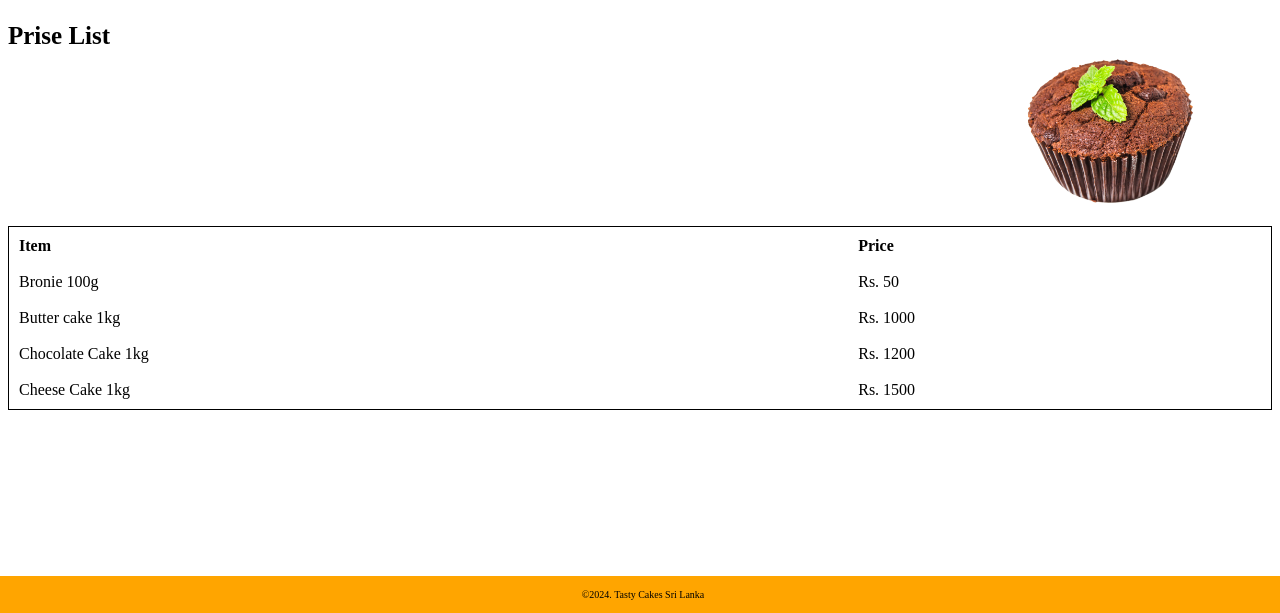
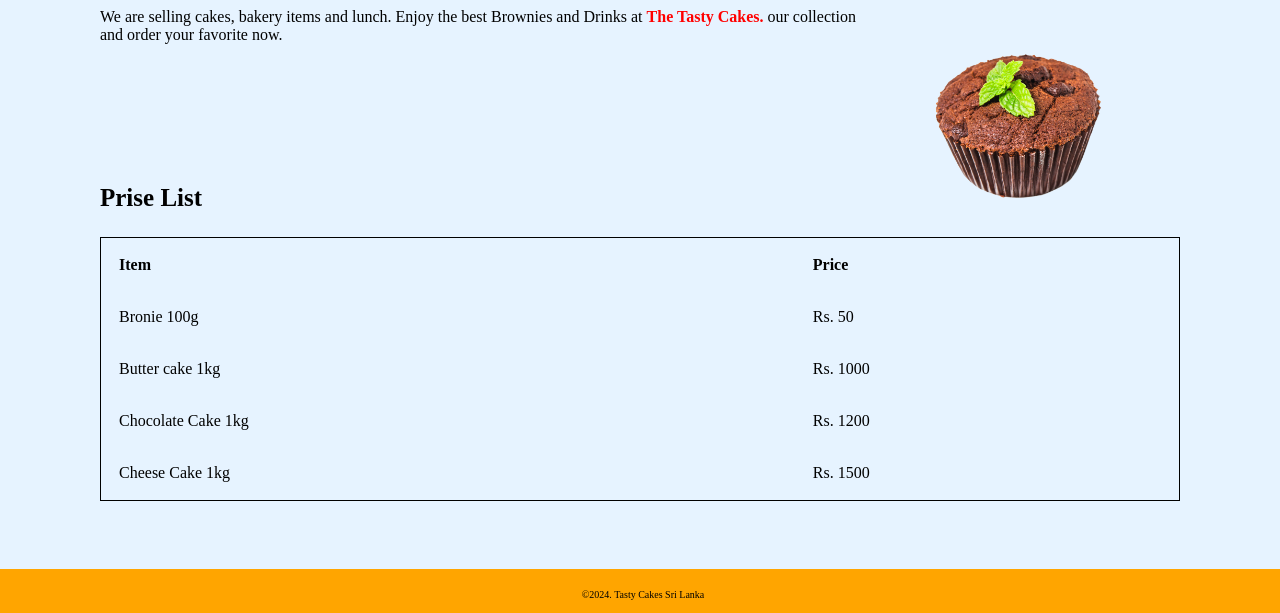
Before and after one commit to IT21117428/UOM-The-Tasty-Cakes-Sri-Lanka, a plain HTML site: page index.html in a window 1280 px wide. Shown: the part 187-800 px from the top of the page. Drawn offline with Linux system fonts and the light colour scheme.

Commit message:
finalized the project

```diff
--- a/index.html
+++ b/index.html
@@ -9,8 +9,8 @@
     <h1>Tasty Cakes Sri Lanka</h1>
 
     <h2 class="tagline">same day delivery - order before 4pm</h2>
+    <img class="img" src="./image-01.png" width="320px" alt="cake picture">
     <p>We are selling cakes, bakery items and lunch. Enjoy the best Brownies and Drinks at <strong style="color: red;">The Tasty Cakes.</strong> our collection and order your favorite now.</p>
-    <img class="img" src="./image-01.png" width="320px" alt="cake picture">
     <p class="pricetopic">Prise List</p>
 
     <table>
--- a/style.css
+++ b/style.css
@@ -1,3 +1,9 @@
+body{
+    background-color: #e6f3ff;
+    margin: 100px;
+    margin-top: 50px;
+}
+
 .tagline{
     color: blueviolet;
     font-style: italic;
@@ -10,6 +16,7 @@
 .pricetopic{
     font-size: 25px;
     font-weight: bold;
+    padding-top: 115px;
 }
 
 table{
@@ -21,7 +28,7 @@ table{
 
 th, td{
     text-align: left;
-    padding: 8px;
+    padding: 16px;
 }
 
 footer{
@@ -33,6 +40,7 @@ footer{
     color: black;
     position: fixed;
     width: 100%;
+    padding-top: 10px;
     left: 0;
     bottom: 0;
 }
```
